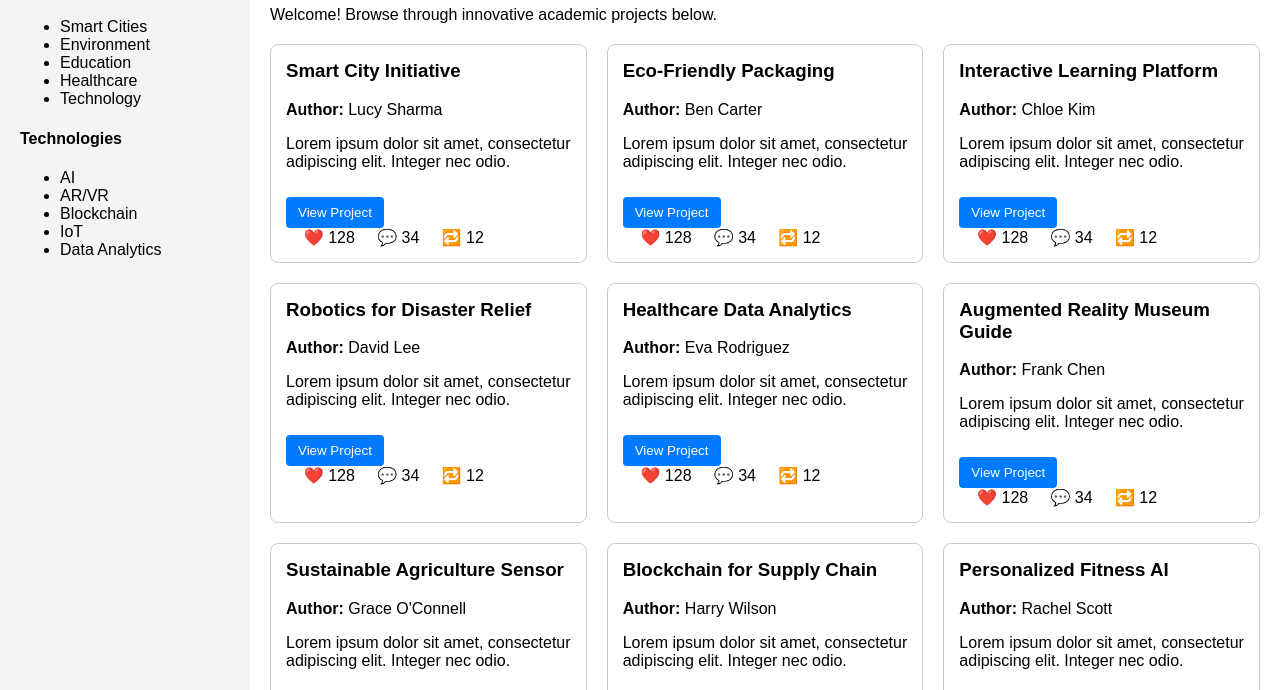
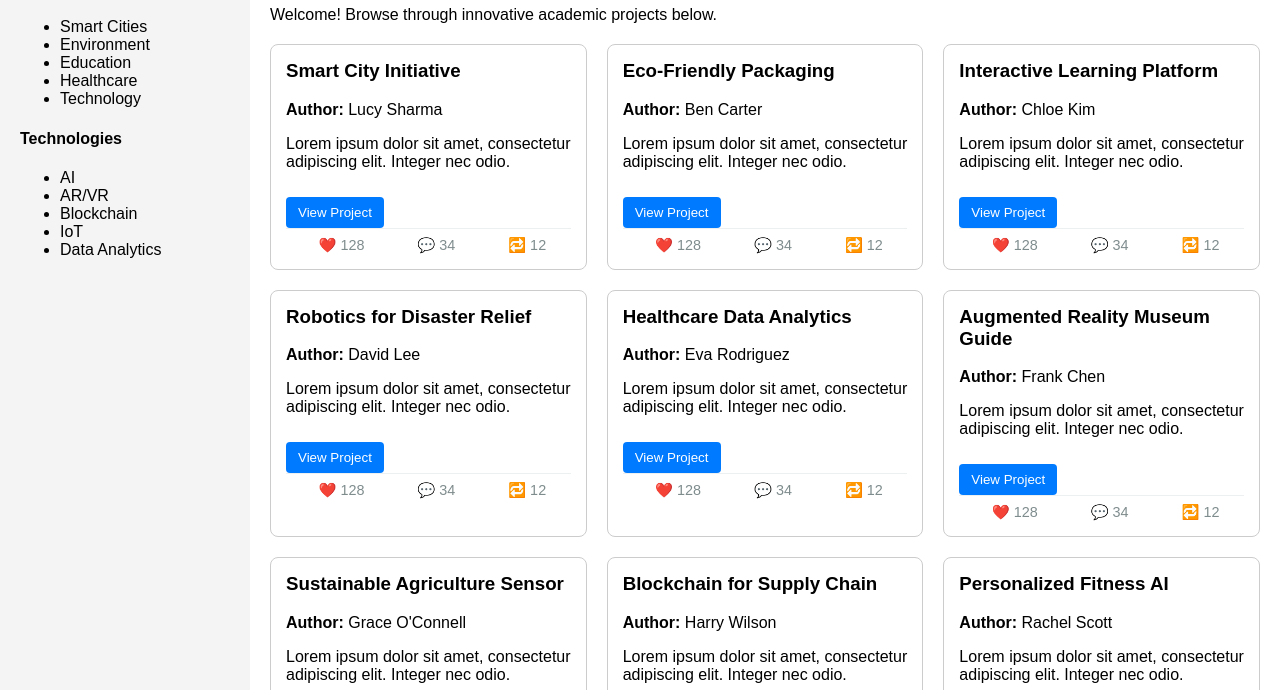
Before and after one commit to K6EDWIN/StrathTank, a plain HTML site: page frontend/exploreProjects.html in a window 1280 px wide. Shown: the part 110-800 px from the top of the page. Drawn offline with Linux system fonts and the light colour scheme.

Commit message:
added css to style the explore page interactions section for likes comments e.t.c stuff

```diff
--- a/frontend/exploreProjects.css
+++ b/frontend/exploreProjects.css
@@ -46,3 +46,24 @@
         .project-card button:hover {
             background-color: #0056b3;
         }
+        /*interactions likes, comments, shares*/
+.interactions {
+    display: flex;
+    justify-content: space-between;
+    align-items: center;
+    font-size: 0.9rem;
+    color: #7f8c8d;
+    margin-top: auto;
+    padding-top: 0.5rem;
+    border-top: 1px solid #ecf0f1;
+}
+
+.interactions span {
+    display: flex;
+    align-items: center;
+    gap: 4px;
+    cursor: pointer;
+}
+.interactions span:hover {
+    color: #2c3e50;
+}
```
